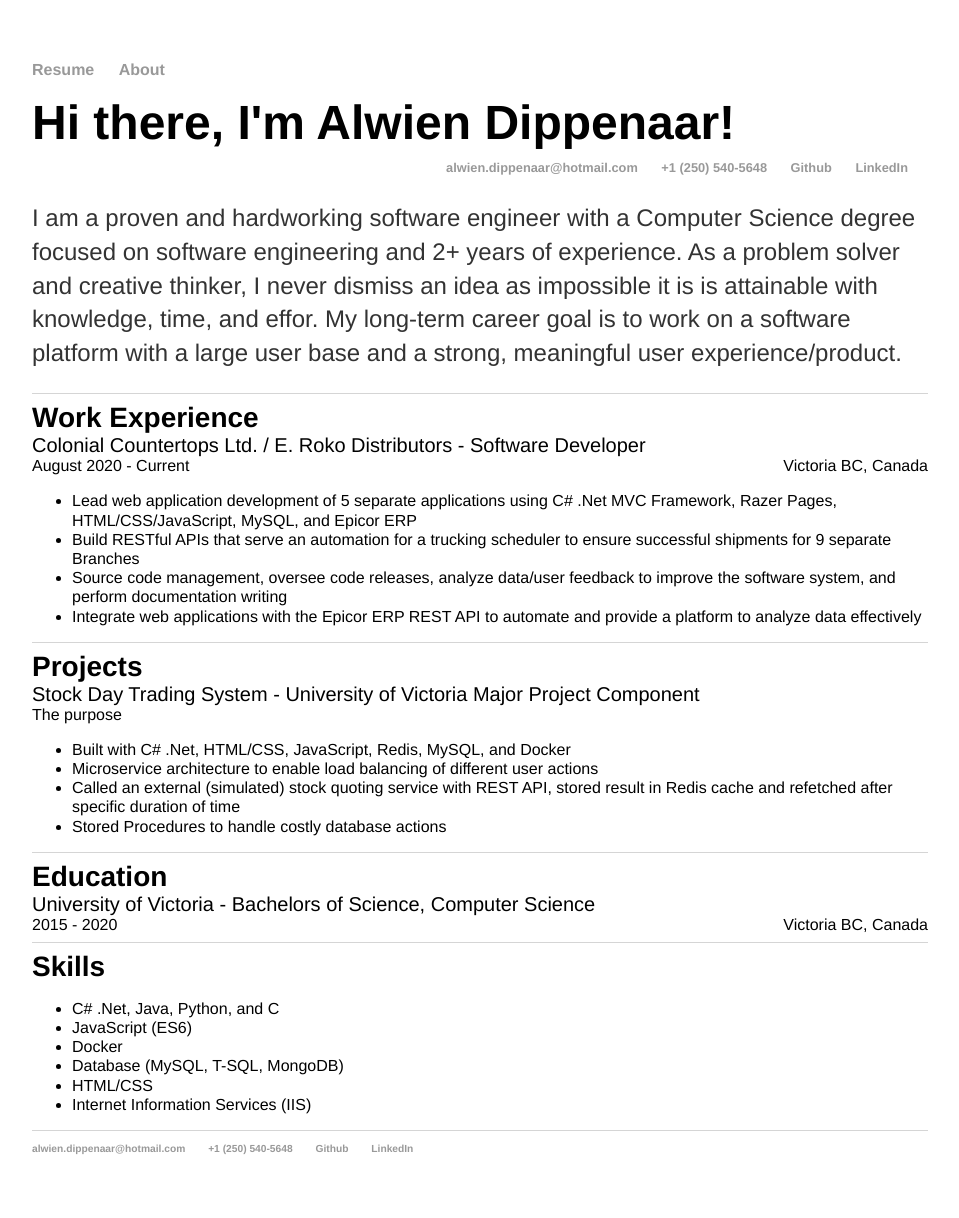
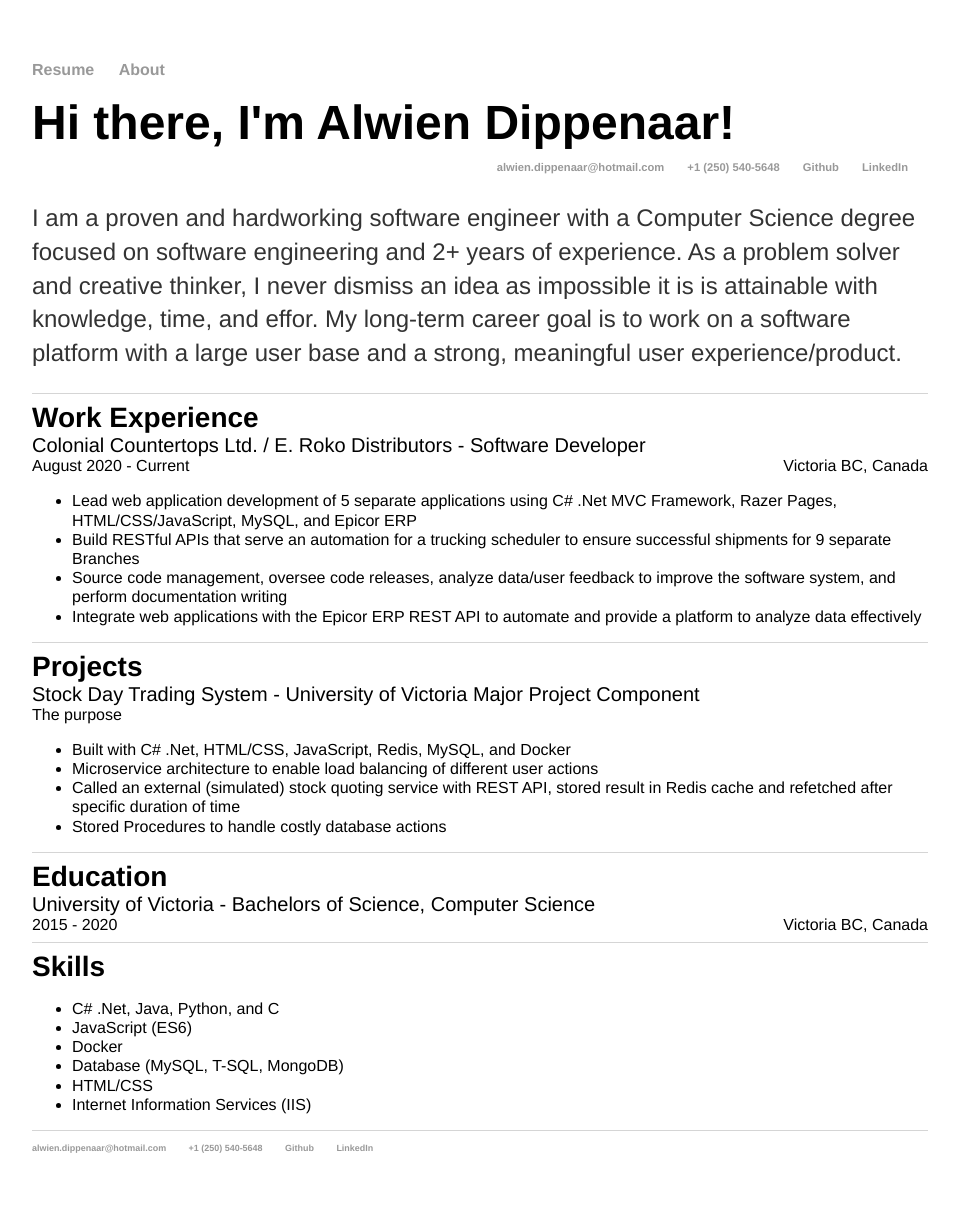
Before and after one commit to alwiend/alwiend.github.io, a Jekyll site: the page built from index.html, in a window 1280 px wide. Shown: the whole page, without its empty margins (160-1119 px from the left). Built offline with Jekyll 4.4.1, drawn with Linux system fonts in a browser that asks for light colours.

Commit message:
Update main.css

```diff
--- a/css/main.css
+++ b/css/main.css
@@ -121,4 +121,8 @@ hr {
     .column-auto: {
         width: 100%;
     }
+
+    .contact-info {
+        font-size: .7em;
+    }
 }
```
